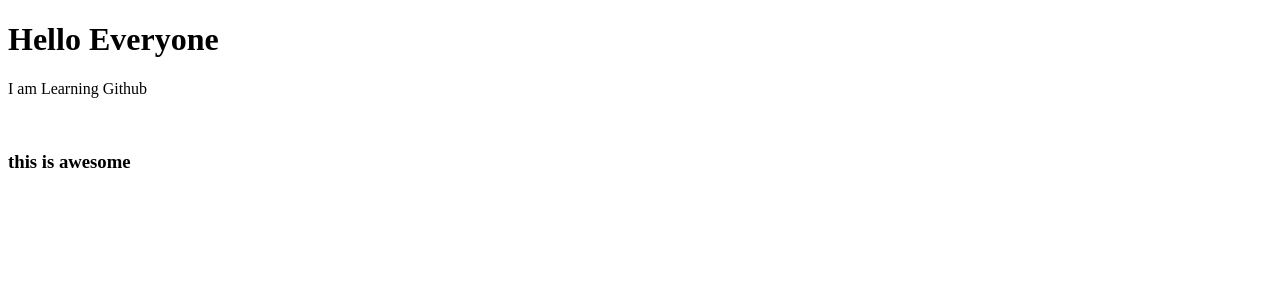
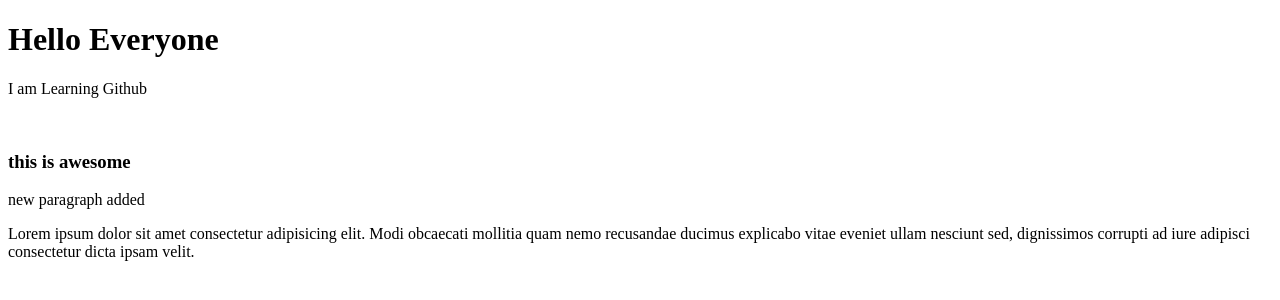
Before and after one commit to Sumayea104/my-second-repo, a plain HTML site: page index.html in a window 1280 px wide. Drawn offline with Linux system fonts and the light colour scheme.

Commit message:
styles addes

```diff
--- a/index.html
+++ b/index.html
@@ -9,6 +9,8 @@
     <p>I am Learning Github</p>
     <br/>
     <h3>this is awesome</h3>
+    <p>new paragraph added</p>
+    <p>Lorem ipsum dolor sit amet consectetur adipisicing elit. Modi obcaecati mollitia quam nemo recusandae ducimus explicabo vitae eveniet ullam nesciunt sed, dignissimos corrupti ad iure adipisci consectetur dicta ipsam velit.</p>
 </head>
 <body>
 
--- /dev/null
+++ b/style.css
@@ -0,0 +1,3 @@
+p{
+    color: brown;
+}
```
